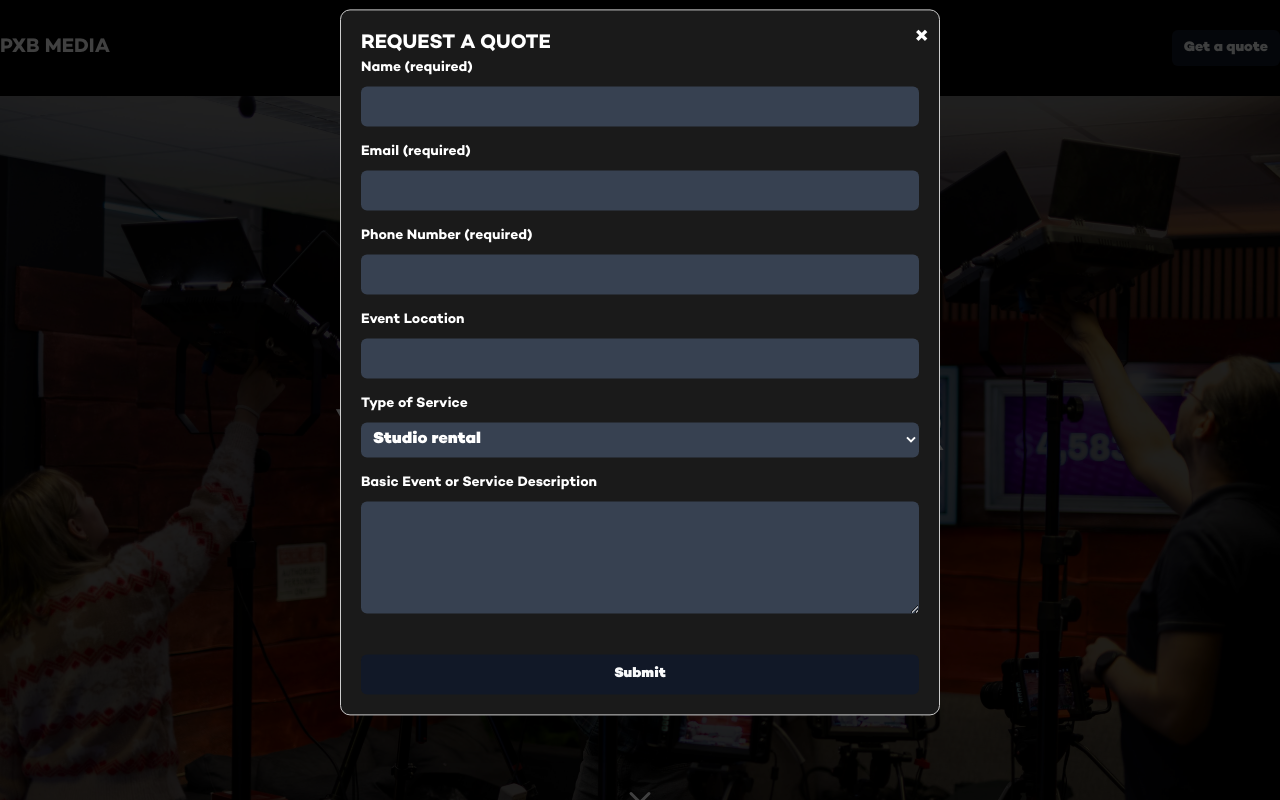
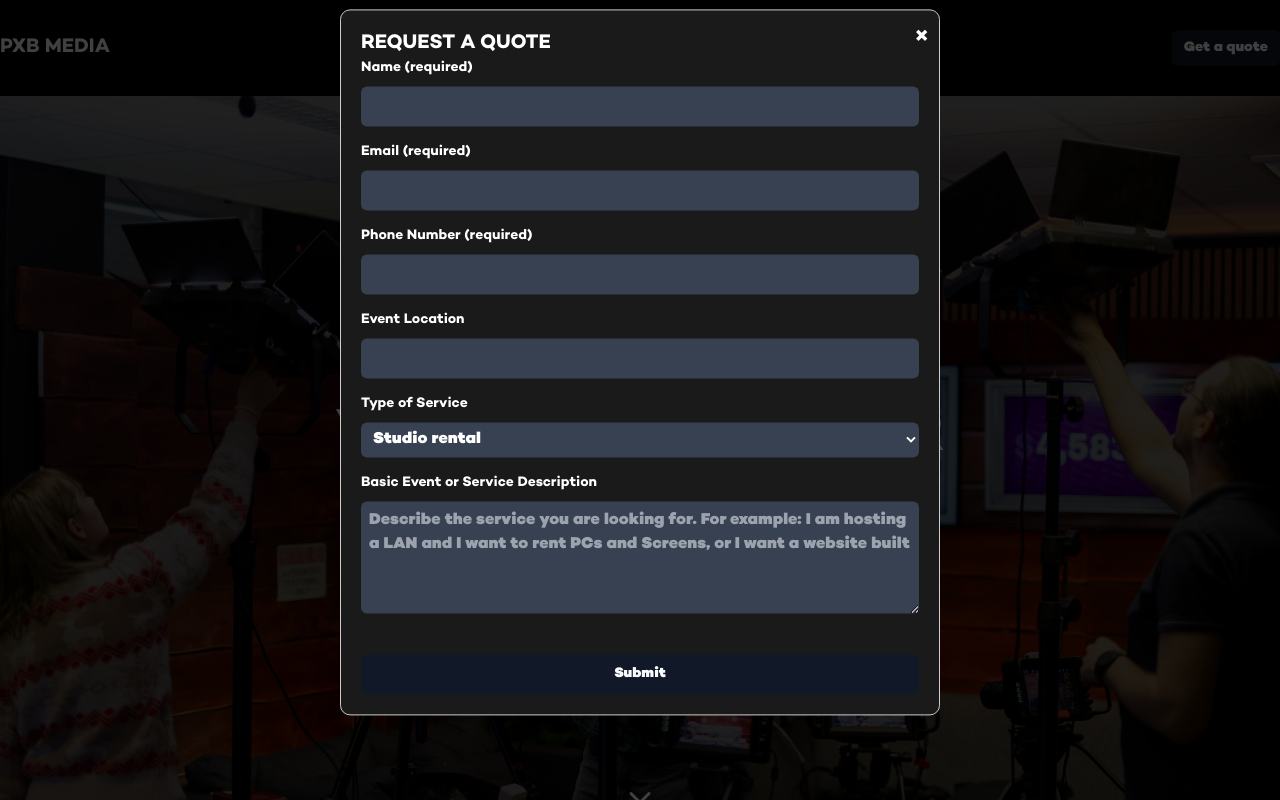
Before and after one commit to ThatGuyHS/pxb-media-test, a Next.js app in the folder pxb-media-test/: page / in a window 1280 px wide. Both pictures are taken after a click on the button "Get a quote". Shown: the top 800 px of the page. Built offline with nearby package versions, Linux system fonts and the light colour scheme.

Commit message:
quote modal added placeholder

```diff
--- a/pxb-media-test/components/modal/quotemodal.tsx
+++ b/pxb-media-test/components/modal/quotemodal.tsx
@@ -87,7 +87,7 @@ const QuoteModal: React.FC<QuoteModalType> = ({ isOpen, onRequestClose }) => {
                 </div>
                 <div className="mb-4">
                     <label htmlFor="description" className="block text-sm font-bold mb-2">Basic Event or Service Description</label>
-                    <textarea id="description" rows={4} className="w-full p-2 rounded-md bg-gray-700 text-white"></textarea>
+                    <textarea placeholder='Describe the service you are looking for. For example: I am hosting a LAN and I want to rent PCs and Screens, or I want a website built' id="description" rows={4} className="w-full p-2 rounded-md bg-gray-700 text-white"></textarea>
                 </div>
                 <Button type="submit" className="w-full mt-4" variant="default">
                     Submit
```
